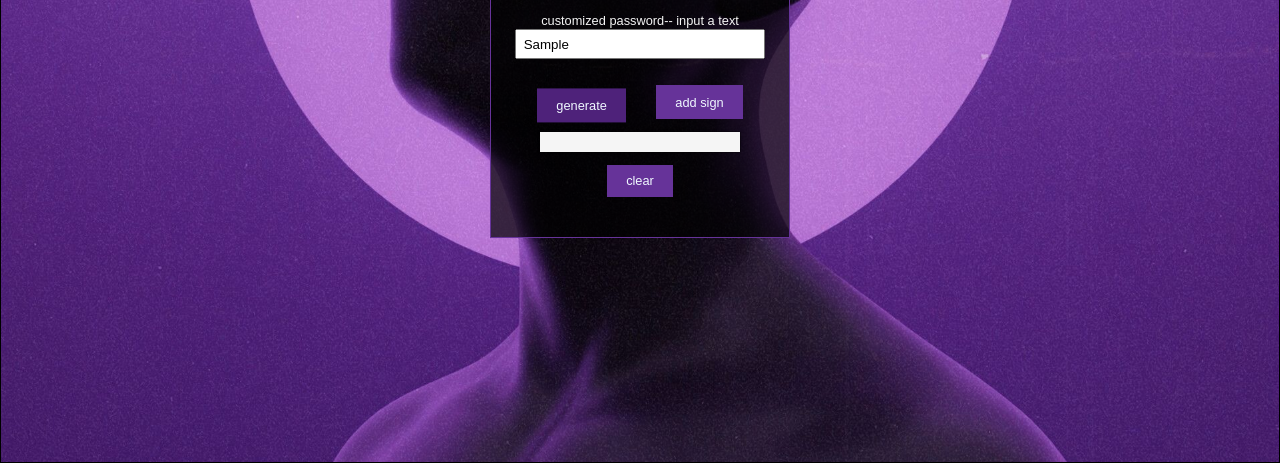
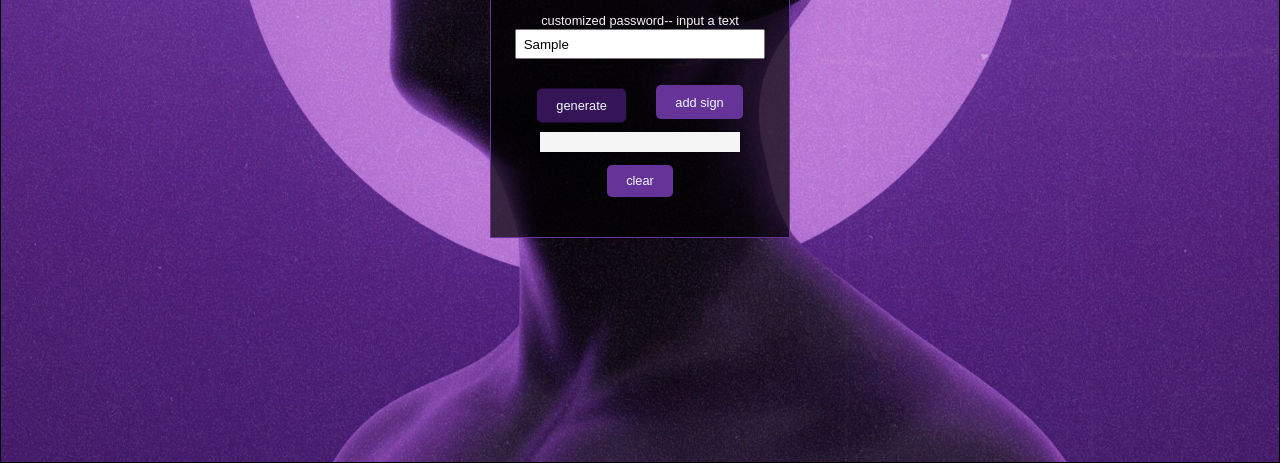
Before and after one commit to thamesblanq/password-generator-js, a plain HTML site: page index.html in a window 1280 px wide. Both pictures are taken after typing "Sample" into the empty fields and a click on the button "generate". Shown: the part 337-800 px from the top of the page. Drawn offline with Linux system fonts and the light colour scheme.

Commit message:
Functionality added

```diff
--- a/script.js
+++ b/script.js
@@ -67,3 +67,9 @@ clearBtn.addEventListener('click', () => {
     pwd = '';
     display.textContent = '';
 })
+
+input.addEventListener ('keyup', (event) => {
+    if (event.key === 'Enter' && input.value !== '') {
+        display.textContent = userCreate(input.value);
+    }
+})
--- a/style.css
+++ b/style.css
@@ -86,6 +86,7 @@ main .container .sign-container button {
     background-color: rebeccapurple;
     margin: 1em;
     color: aliceblue;
+    border-radius: 5px;
     cursor: pointer;
     transition: all 0.5s ease-in-out;
 }
@@ -95,7 +96,7 @@ main .container .sign-container button:first-child {
 }
 
 main .container .sign-container button:hover, main .container .sign-container button:focus {
-    background-color: rgb(78, 34, 122);
+    background-color: rgb(54, 20, 88);
     transform: translateY(10%);
 }
 
@@ -119,6 +120,7 @@ main .container button {
     font-size: 0.8rem;
     font-weight: 500;
     background-color: rebeccapurple;
+    border-radius: 5px;
     margin: 1em;
     color: aliceblue;
     cursor: pointer;
@@ -126,6 +128,6 @@ main .container button {
 }
 
 main .container button:hover, main .container button:focus {
-    background-color: rgb(78, 34, 122);
+    background-color: rgb(54, 20, 88);
     transform: translateY(-10%);
 }
```
